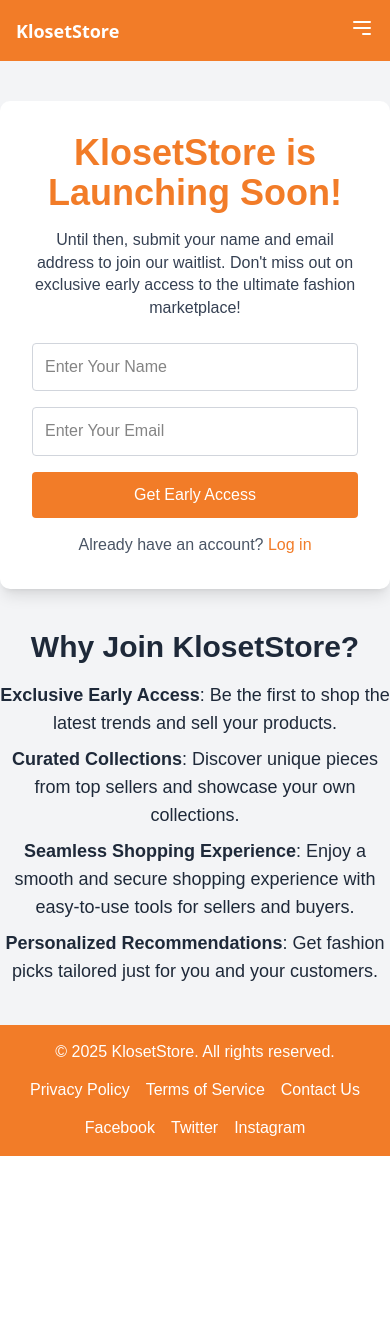
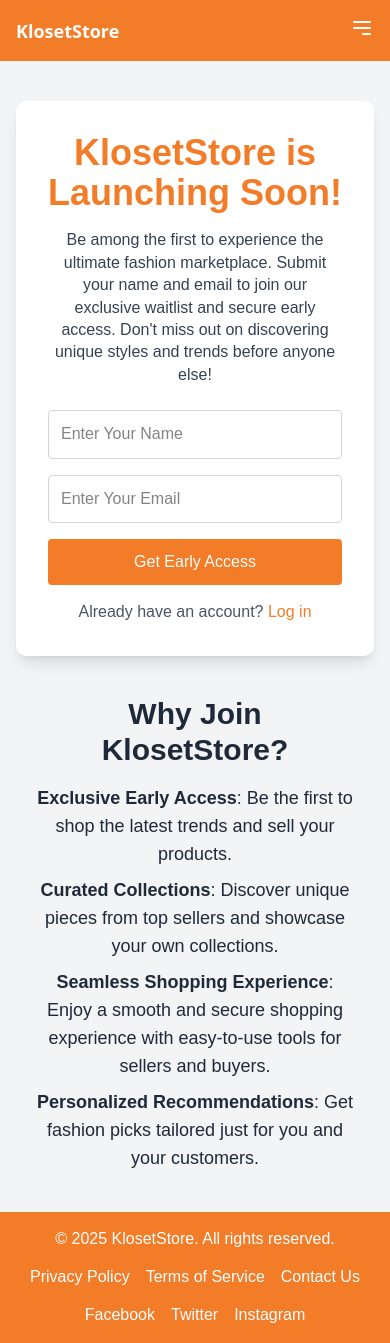
Before and after one commit to DevTaiwo18/klosetstore-frontend, a React (Vite) app: page / in a window 390 px wide. Before the commit the page ends 1156 px from the top, so only its background shows below. Built offline with nearby package versions, Linux system fonts and the light colour scheme.

Commit message:
responsive waitlist page

```diff
--- a/src/pages/WaitlistPage.jsx
+++ b/src/pages/WaitlistPage.jsx
@@ -5,10 +5,10 @@ const WaitlistPage = () => {
   return (
     <div className="min-h-screen bg-gray-100 flex flex-col" style={{ fontFamily: 'Poppins, sans-serif' }}>
       <Navbar />
-      <div className="flex-grow flex flex-col justify-center items-center bg-gray-100 py-10">
+      <div className="flex-grow flex flex-col justify-center items-center bg-gray-100 py-10 px-4 md:px-0">
         <div className="bg-white p-8 rounded-lg shadow-lg max-w-lg w-full">
           <h1 className="text-4xl font-bold mb-4 text-center" style={{ color: '#F27C28' }}>KlosetStore is Launching Soon!</h1>
-          <p className="mb-6 text-center text-gray-700">Until then, submit your name and email address to join our waitlist. Don&apos;t miss out on exclusive early access to the ultimate fashion marketplace!</p>
+          <p className="mb-6 text-center text-gray-700">Be among the first to experience the ultimate fashion marketplace. Submit your name and email to join our exclusive waitlist and secure early access. Don&#39;t miss out on discovering unique styles and trends before anyone else!</p>
           <form className="space-y-4">
             <input
               type="text"
@@ -32,7 +32,7 @@ const WaitlistPage = () => {
           </form>
           <p className="mt-4 text-gray-600 text-center">Already have an account? <a href="/login" className="hover:underline" style={{ color: '#F27C28' }}>Log in</a></p>
         </div>
-        <div className="text-center text-gray-800 mt-10 max-w-2xl">
+        <div className="text-center text-gray-800 mt-10 max-w-2xl px-4 md:px-0">
           <h2 className="text-3xl font-bold">Why Join KlosetStore?</h2>
           <ul className="mt-4 space-y-2 text-lg">
             <li><strong>Exclusive Early Access</strong>: Be the first to shop the latest trends and sell your products.</li>
@@ -41,7 +41,6 @@ const WaitlistPage = () => {
             <li><strong>Personalized Recommendations</strong>: Get fashion picks tailored just for you and your customers.</li>
           </ul>
         </div>
-
       </div>
       <Footer />
     </div>
```
Also changed, not shown: document.txt.
